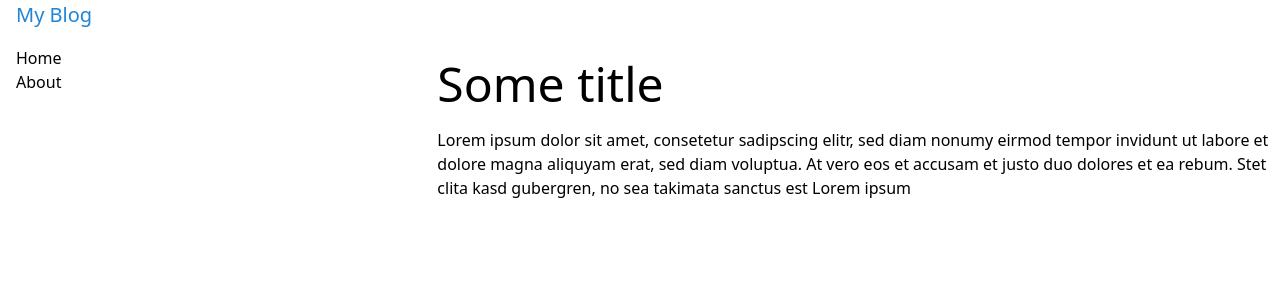
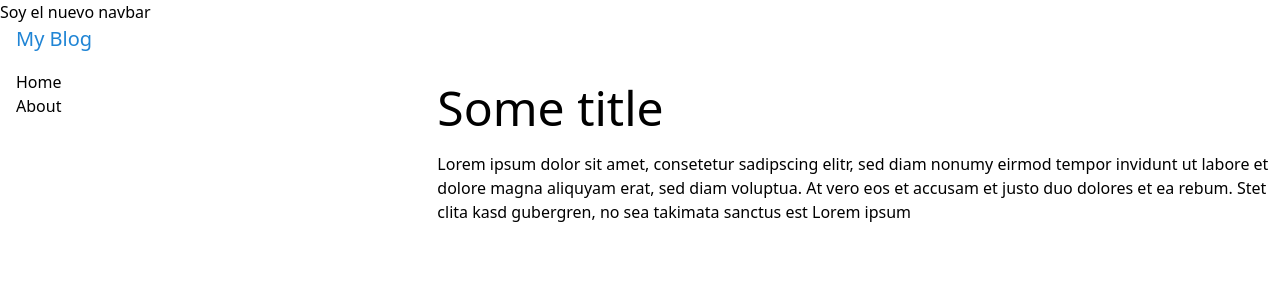
Before and after one commit to linaresb08/my-cv, a Nuxt app: page / in a window 1280 px wide. Shown: the top 300 px of the page. Built offline with nearby package versions, Linux system fonts and the light colour scheme.

Commit message:
Created Navbar inital files.

```diff
--- /dev/null
+++ b/components/Navbar.vue
@@ -0,0 +1,11 @@
+<template>
+  <nav>
+    Soy el nuevo navbar
+  </nav>
+</template>
+
+<script>
+export default {
+  name: 'Navbar',
+}
+</script>
--- a/layouts/default.vue
+++ b/layouts/default.vue
@@ -1,11 +1,16 @@
 <template>
   <div>
+    <Navbar />
     <nuxt />
   </div>
 </template>
 
 <script>
+import Navbar from '@/components/Navbar'
 export default {
+  components: {
+    Navbar,
+  },
   data() {
     return {
       themeName: 'light',
```
